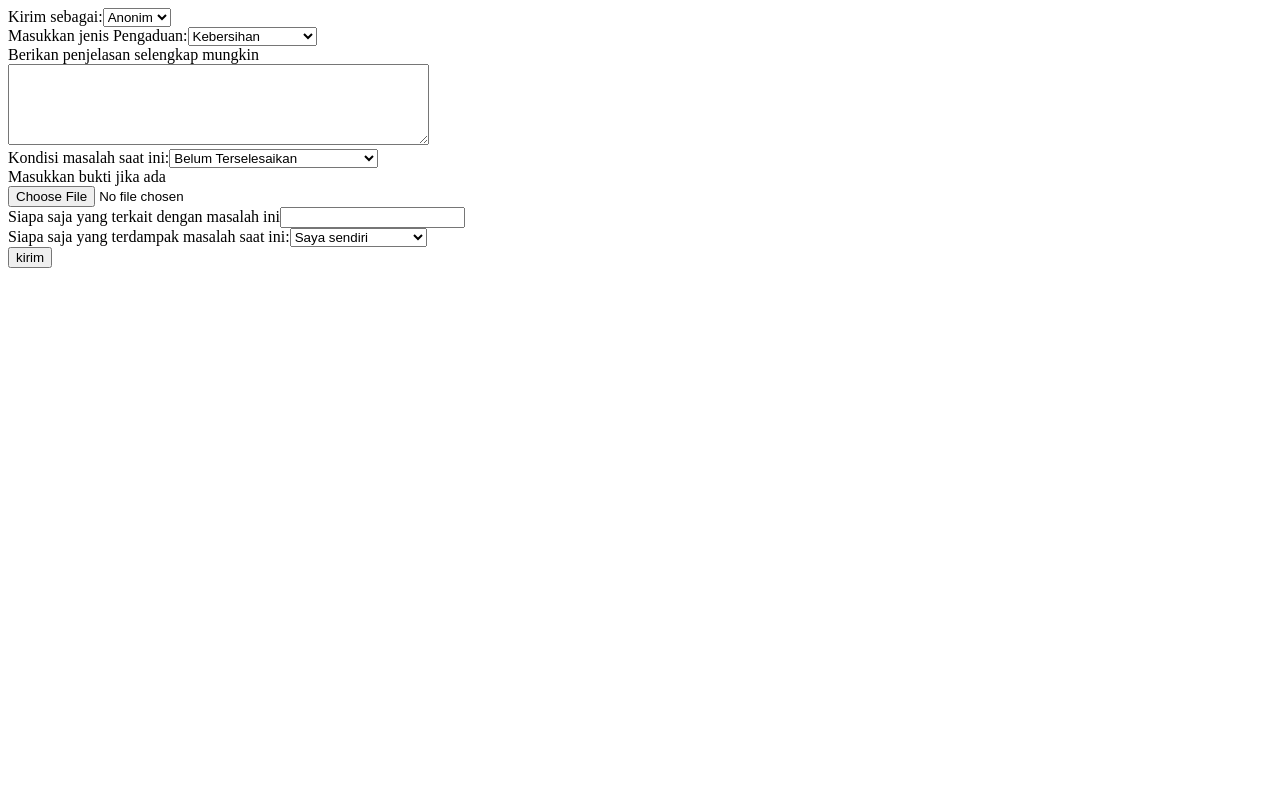
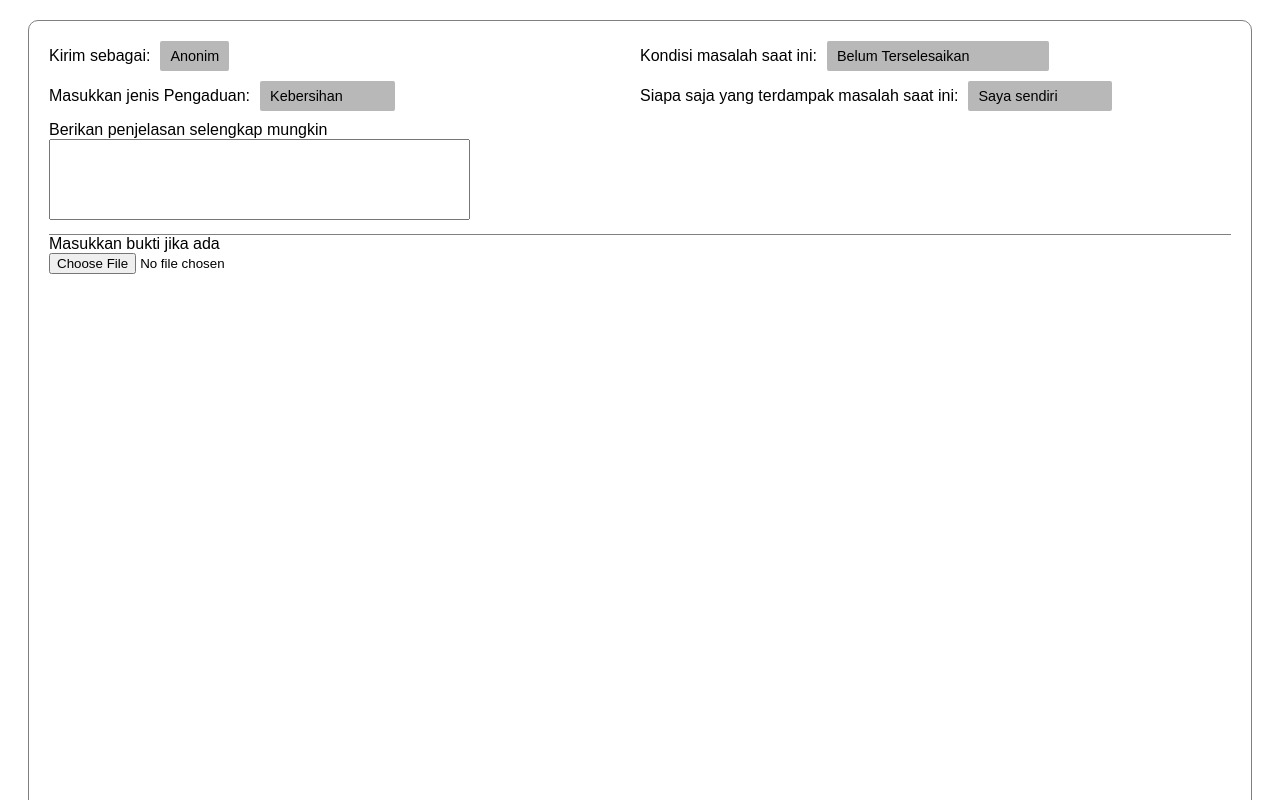
Before and after one commit to YazidNursyafiqi/Laporin-Aja-web, a React (Vite) app in the folder LaporinAja/: page /Reports in a window 1280 px wide. Shown: the top 800 px of the page. Built offline with nearby package versions, Linux system fonts and the light colour scheme.

Commit message:
perbaiki dikit

```diff
--- a/LaporinAja/src/pages/report/reports.jsx
+++ b/LaporinAja/src/pages/report/reports.jsx
@@ -1,7 +1,10 @@
 import { use } from "react";
 import { useState , useEffect } from "react";
+import styles from './reports.module.css'
+
 
 function Reports(){
+    //data form yang value nya berupa string di simpan sementara di sini sebelum di submit
     const [ form , setForm ] = useState({
         kirim_sebagai:"",
         jenis_pengaduan:"",
@@ -11,13 +14,16 @@ function Reports(){
         yang_terdampak:""
     })
 
+    //fungsi untuk handle preview gambar
     const [ preview , setPreview ] = useState(null);
     const handleImage = (e) => {
         const path = e.target.files[0]
         const imageurl = URL.createObjectURL(path)
         setPreview(imageurl)
+        //console.log(path.type,path.size)
     }
 
+    //fungsi untuk update objek yang berisi data form secara realtime saat user mmengubah/modif isi form
     const handleChange = (e)=>{
         const name = e.target.name
         const value = e.target.value
@@ -27,6 +33,7 @@ function Reports(){
         console.log(form)
 
     }
+
 
     useEffect(()=>{
         return()=>{
@@ -44,11 +51,15 @@ function Reports(){
         for (const key in form){
             console.log(key," ",form[key])
         }
+        formData.append()
     }
 
 
     return(
-        <form onSubmit={submitData}>
+        <form onSubmit={submitData} id={styles.container}>
+            <div id={styles.dropdownMenu}>
+                <div className={styles.dropdownSide}>
+                    <div className={styles.formInput}>
                         <label>
                             Kirim sebagai:
                             <select value={form.kirim_sebagai} name="kirim_sebagai" onChange={handleChange}>
@@ -56,7 +67,9 @@ function Reports(){
                                 <option value="User">User</option>
                             </select>
                         </label>
-            <br/>
+                    </div>
+
+                    <div className={styles.formInput}>
                         <label>
                             Masukkan jenis Pengaduan:
                             <select value={form.jenis_pengaduan} name="jenis_pengaduan" onChange={handleChange}>
@@ -65,13 +78,19 @@ function Reports(){
                                 ))}
                             </select>
                         </label>
-            <br/>
+                    </div>
+
+                    <div className={styles.formInput}>
                         <label>
                             Berikan penjelasan selengkap mungkin
                             <br/>
                             <textarea type="textarea" rows="5" cols="50" value={form.penjelasan} name="penjelasan" onChange={handleChange}/>
                         </label>
-            <br/>
+                    </div>
+
+                </div>
+                <div className={styles.dropdownSide}>
+                    <div className={styles.formInput}>
                         <label>
                             Kondisi masalah saat ini:
                             <select value={form.kondisi_saat_ini} name="kondisi_saat_ini" onChange={handleChange}>
@@ -79,25 +98,32 @@ function Reports(){
                                 <option value="Tidak-Diselesaikan">Tidak di selesaikan sama sekali</option>
                             </select>
                         </label>
-            <br/>
-            <label>
-                Masukkan bukti jika ada
-                <br />
-                <input type="file" onChange={handleImage}/>
-                <img src={preview}/>
-            </label>
-            <br />
-            <label>
-                Siapa saja yang terkait dengan masalah ini
-                <input type="text" />
-            </label>
-            <br />
+                    </div>
+
+                    <div className={styles.formInput}>
                         <label>
                             Siapa saja yang terdampak masalah saat ini:
                             <select value={form.yang_terdampak} name="yang_terdampak" onChange={handleChange}>
                                 <option value="saya-sendiri">Saya sendiri</option>
                                 <option value="Semua-Masyarakat">Semua Masyarakat</option>
                             </select>
+                        </label>
+                    </div>
+
+                </div>
+            </div>
+            <label>
+                Masukkan bukti jika ada
+                <br />
+                <input type="file" onChange={handleImage}/>
+                <div id={styles.imagePreview}>
+                    <img src={preview}/>
+                </div>
+            </label>
+            <br />
+            <label>
+                Siapa saja yang terkait dengan masalah ini
+                <input type="text" />
             </label>
             <br />
             <input type="submit" value="kirim"/>
--- /dev/null
+++ b/LaporinAja/src/pages/report/reports.module.css
@@ -0,0 +1,54 @@
+#container{
+    margin: 20px;
+    border: 1px solid grey;
+    border-radius: 10px;
+    padding: 20px;
+    font-family: Arial, Helvetica, sans-serif;
+    font-size: 1rem;
+}
+
+#container select{
+    appearance: none;
+    -webkit-appearance: none;
+    -moz-appearance: none;
+
+    background-color:rgb(184, 184, 184) ;
+    margin-left: 10px;
+    height: 30px;
+    padding-left: 10px;
+    padding-right: 10px;
+    font-size: 0.9rem;
+    border-radius: 2px;
+    border:0px;
+}
+
+#container select:focus{
+    background-color: rgb(177, 177, 177);
+    outline: none;
+}
+
+#container textarea{
+    resize: none;
+}
+
+#imagePreview{
+    width: 600px;
+    height: 600px;
+    overflow-y: scroll;
+    overflow-x: scroll;
+}
+
+
+#dropdownMenu{
+    border-bottom: 1px solid gray;
+    display: flex;
+    justify-content: space-between;
+}
+
+.formInput{
+    margin-bottom: 10px;
+}
+
+.dropdownSide{
+    width: 50%;
+}
```
Lines whose indentation alone changed are shown as unchanged.
